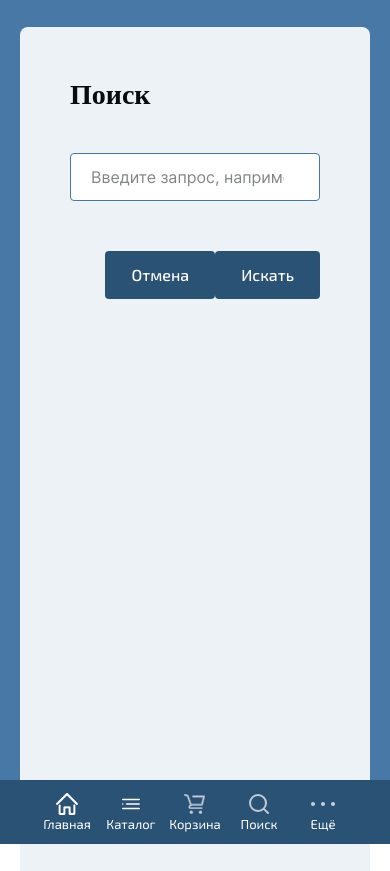
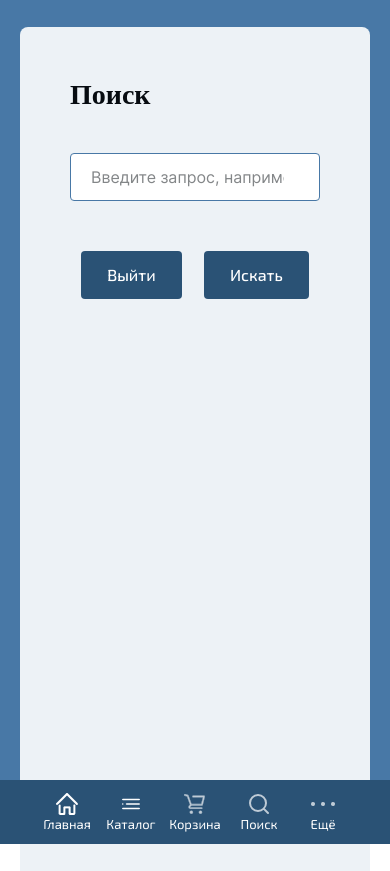
Before and after one commit to KostyaVid/SmartTechnika, a website: page app/index.html in a window 390 px wide. Both pictures are taken after a click on the element "Поиск". Drawn offline with nearby package versions, Linux system fonts and the light colour scheme; files that its build step writes are made by us from their sources; a web font is replaced by a local one.

Commit message:
fix modal menu search

```diff
--- a/app/index.html
+++ b/app/index.html
@@ -156,8 +156,10 @@
       <div class="menu-search">
          <h3 class="menu-else__title">Поиск</h3>
          <input type="search" name="search" id="ID_search_menu_mobile" class="menu-search__search" placeholder="Введите запрос, например «Smart balance»">
-         <button class="menu-search__button header__button">Искать</button>
-         <button class="menu-search__button_cencel header__button">Отмена</button>
+         <div class="menu-else__buttons">
+            <button class="menu-search__button_cencel header__button">Выйти</button>
+            <button class="menu-search__button header__button">Искать</button>
+         </div>
       </div>
 
    </div>
--- a/app/js/app.js
+++ b/app/js/app.js
@@ -98,6 +98,11 @@ document.querySelector('.menu-mobile__search').addEventListener('click', ()=>{
    setMenuMobile();
 });
 
+document.querySelector('.menu-search__button_cencel').addEventListener('click', ()=>{
+   clearMenuMobile();
+   menuMobile.search = false;
+});
+
 
 
 const swiper = new Swiper('.swiper', {
--- a/app/scss/main.scss
+++ b/app/scss/main.scss
@@ -490,17 +490,12 @@ menu{
    }
 }
 
-.menu-search__button{
+.menu-else__buttons{
    margin-top: 50px;
-   float: right;
-   display: block;
+   display: flex;
+   justify-content:space-around;
 }
 
-.menu-search__button_cencel{
-   display: block;
-   margin-top: 50px;
-   float: right;
-}
 
 
 .hero{
```
Also changed, not shown: app/css/app.min.css, app/js/app.min.js.
